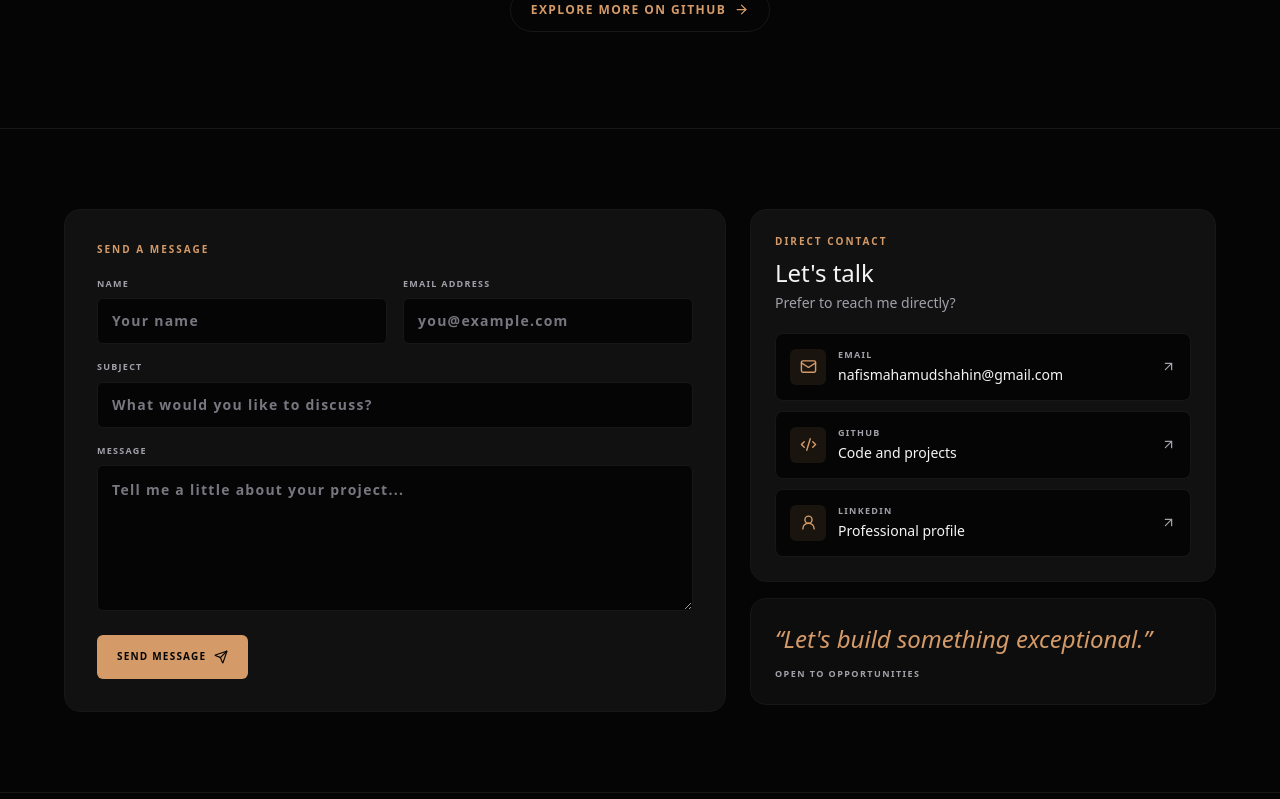
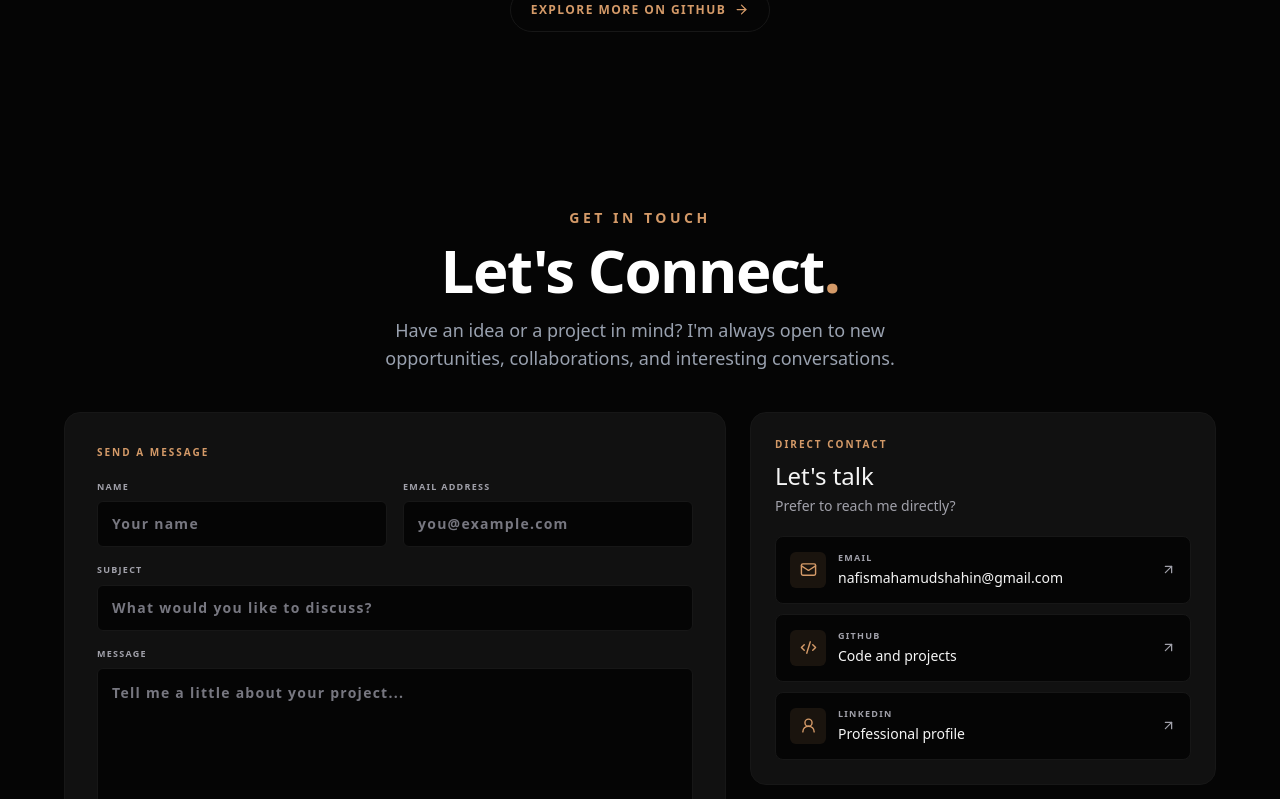
Before and after one commit to nafismahamudshahin/NafisDev, a Next.js app: page / in a window 1280 px wide. Shown: the part 2561-3360 px from the top of the page. Built offline with nearby package versions, Linux system fonts and the light colour scheme.

Commit message:
Add centered intro to contact section

```diff
--- a/src/components/Contact.tsx
+++ b/src/components/Contact.tsx
@@ -27,8 +27,23 @@ export default function Contact() {
         <section
             id="contact"
             aria-labelledby="contact-heading"
-            className="scroll-mt-20 border-t border-outline-variant bg-transparent py-16 text-on-surface sm:py-20"
+            className="scroll-mt-20 bg-transparent py-16 text-on-surface sm:py-20"
         >
+            <div className="mx-auto mb-8 w-full max-w-2xl px-4 text-center sm:mb-10">
+                <span className="mb-3 block text-xs font-semibold uppercase tracking-[0.25em] text-primary sm:text-sm">
+                    Get In Touch
+                </span>
+
+                <h2 className="mb-4 text-3xl font-semibold tracking-tight text-white sm:text-4xl md:text-5xl lg:text-6xl">
+                    Let&apos;s Connect
+                    <span className="text-primary">.</span>
+                </h2>
+
+                <p className="mx-auto max-w-xl text-sm leading-7 text-gray-400 sm:text-base md:text-lg">
+                    Have an idea or a project in mind? I&apos;m always open to new
+                    opportunities, collaborations, and interesting conversations.
+                </p>
+            </div>
             <div className="mx-auto grid w-full max-w-7xl gap-5 px-5 sm:px-8 lg:grid-cols-12 lg:gap-6 lg:px-16">
                 <div className="rounded-2xl border border-outline-variant bg-surface-container p-5 sm:p-7 lg:col-span-7 lg:p-8">
                     <p className="mb-2 text-[10px] font-semibold uppercase tracking-[0.2em] text-primary">
```
